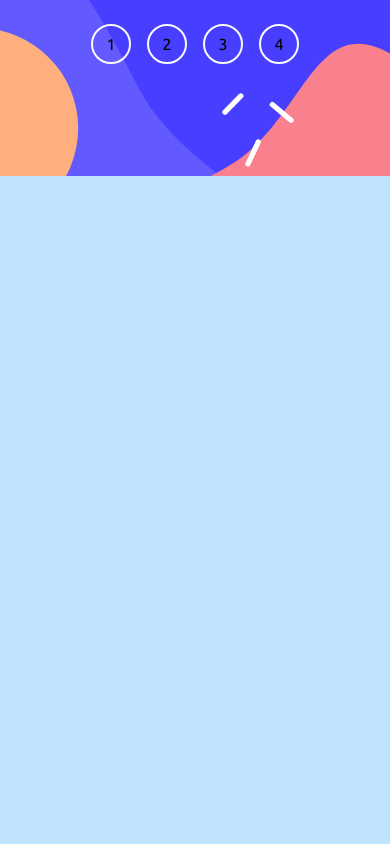
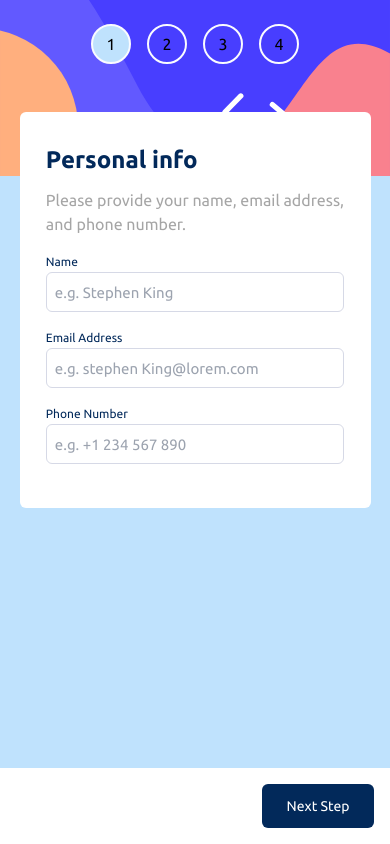
Before and after one commit to oluseguncodess/web3bridge-multistep-form, a website: page public/index.html in a window 390 px wide. Drawn offline with Linux system fonts and the light colour scheme.

Commit message:
mobile layout step 1 done

```diff
--- a/public/index.html
+++ b/public/index.html
@@ -11,17 +11,16 @@
   <title>Frontend Mentor | Multi-step form</title>
 
 </head>
-<body class="">
-
-  <!-- Sidebar start -->
+<body class="text-base">
 
   <div class="w-full bg-lightBlue h-screen">
-    <div class="form_container h-screen md:bg-whitee">
+    <div class="form_container h-screen md:bg-whitee relative">
+      <!-- Sidebar start -->
       <div class="sidebar bg-[url('../assets/images/bg-sidebar-mobile.svg')] bg-no-repeat bg-cover bg-center h-44">
 
         <div class="steps_containers flex justify-center sm:gap-4 sm:pt-6">
           <div class="steps">
-            <div class="border-solid border-alabaster rounded-full p-4 border-2 flex justify-center items-center h-10 w-10">1</div>
+            <div class="border-solid border-alabaster rounded-full p-4 border-2 flex justify-center items-center h-10 w-10 locator">1</div>
             <div class="step_text md:flex md:flex-col sm:hidden">
               <span>Step 1</span>
               <b>Your Info</b></div>
@@ -48,6 +47,36 @@
 
       </div>
 
+      <!-- form -->
+
+      <div class="form bg-white w-[90%] mx-auto py-8 rounded-md absolute top-28 left-0 right-0">
+        <div class="form_content w-[85%] mx-auto">
+          <div class="form_info">
+            <h1 class="text-marineBlue text-2xl font-semibold mb-3">Personal info</h1>
+            <p class="opacity-[0.35] text-base] mb-3">Please provide your name, email address, and phone number.</p>
+          </div>
+
+          <form action="" method="post">
+
+            <label for="name" class="text-marineBlue text-xs">Name</label><br>
+            <input type="text" id="name" placeholder="e.g. Stephen King" class="border-solid border-[1px] border-lightGray rounded-md p-1 opacity-[1] h-10 w-full mb-3 text-[0.9375rem] py-1 px-2 focus:outline-marineBlue focus:outline-[1px] focus:outline"><br>
+
+            <label for="email" class="text-marineBlue text-xs">Email Address</label><br>
+            <input type="email" id="email" placeholder="e.g. stephen King@lorem.com" class="border-solid border-[1px] border-lightGray rounded-md p-1 opacity-[1] h-10 w-full mb-3 text-[0.9375rem] py-1 px-2 focus:outline-marineBlue focus:outline-[1px] focus:outline"><br>
+
+            <label for="tel-no" class="text-marineBlue text-xs">Phone Number</label><br>
+            <input type="tel" id="tel-no" placeholder="e.g. +1 234 567 890" class="border-solid border-[1px] border-lightGray rounded-md p-1 opacity-[1] h-10 w-full mb-3 text-[0.9375rem] py-1 px-2 focus:outline-marineBlue focus:outline-[1px] focus:outline"><br>
+          </form>
+        </div>
+      </div>
+
+      <!-- footer's nav -->
+      <div class="footer_nav bg-white sm:absolute w-full sm:bottom-0 flex sm:justify-end p-4">
+        <button class="bg-marineBlue p-3 rounded-md text-white text-sm w-28">
+          Next Step
+        </button>
+       </div>
+
     </div>
   </div>
 </body>
--- a/src/input.css
+++ b/src/input.css
@@ -4,3 +4,9 @@
 @tailwind base;
 @tailwind components;
 @tailwind utilities;
+
+@layer components {
+    .locator {
+       @apply bg-lightBlue;
+    }
+}
```
Also changed, not shown: public/output.css.
